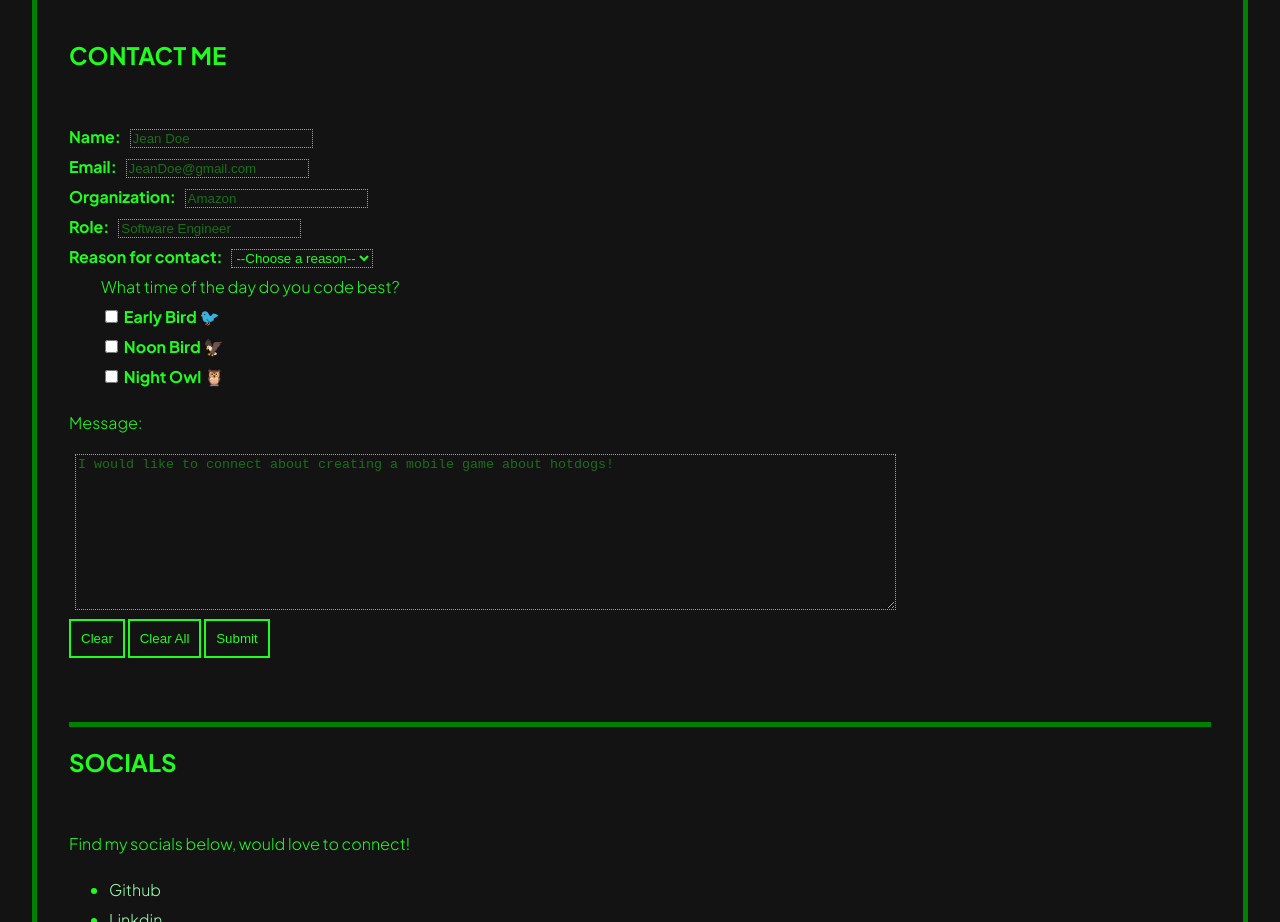
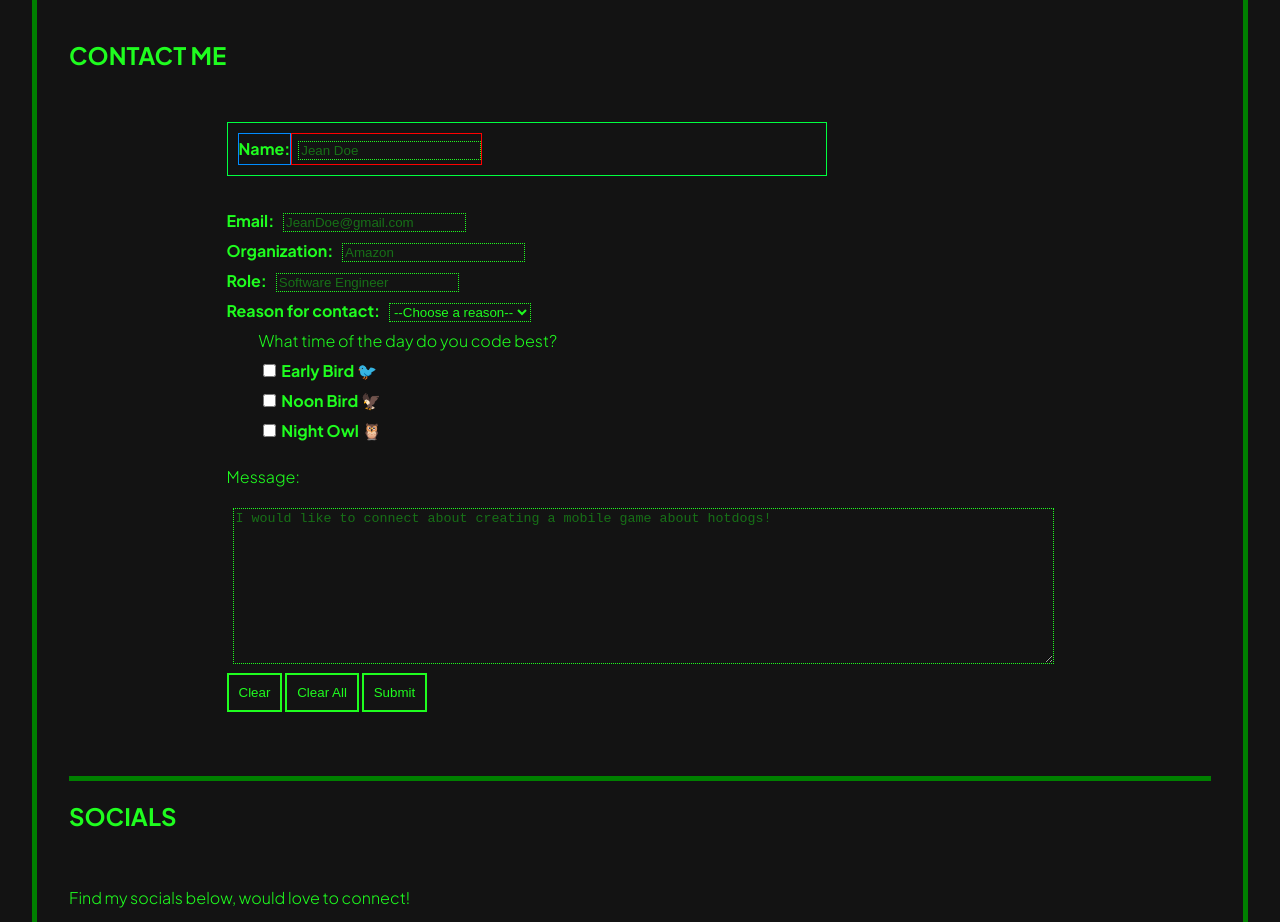
Before and after one commit to cmesias/Carl-M-CV-SB-Project-1-Exercise2-3, a plain HTML site: page index.html in a window 1280 px wide. Shown: the part 3500-4422 px from the top of the page. Drawn offline with Linux system fonts and the light colour scheme; a web font is replaced by a local one.

Commit message:
center the form items
flex-start and flex-end are not working as intended, look into this before next commit

```diff
--- a/index.html
+++ b/index.html
@@ -274,10 +274,23 @@
         <!-- We made input for name, email and message required, and the message has a min and max length -->
         <!-- Recommended to add a '#' to the form action to simulate a form submission -->
         <h2>Contact Me</h2>
+
+        <!-- Container for forms -->
+        <div class="container-forms">
           <form action="#" method="get">
             <!-- Name -->
+
+            <!-- container -->
+            <div class="form-items">
+              <!-- label -->
+              <div class="labels">
                 <label for="name">Name: </label>
+              </div>
+              <!-- input -->
+              <div class="inputs">
                 <input class="form-text" type="text" name="name" id="name" placeholder="Jean Doe" required>
+              </div>
+            </div>
             <br>
 
             <!-- Email -->
@@ -351,6 +364,7 @@
             <button type="submit">Submit</button>
             <br>
           </form>
+        </div>
       </section>
 
       <!-- Socials -->
--- a/style.css
+++ b/style.css
@@ -192,6 +192,32 @@ form * {
     outline: none;
 }
 
+.container-forms {
+    display: flex;
+    justify-content: center;
+}
+
+.form-items {
+    display: flex;
+    width: 600px;
+    border: 1px rgb(0, 255, 64) solid;
+    /* This is only here so I can see the border colors for labels and inputs */
+    padding: 10px;
+}
+
+/* TODO [ ] -This isn't working as intended, this was supposed to put the position on the far left of the container-form div */
+.labels {
+    align-self: flex-start;
+    border: 1px rgb(0, 140, 255) solid;
+}
+
+/* TODO [ ] -This isn't working as intended, this was supposed to put the position on the far right of the container-form div
+   but it's not working. */
+.inputs {
+    align-self: flex-end;
+    border: 1px rgb(255, 0, 0) solid;
+}
+
 /* Add css stylng to buttons on hover */
 button:hover {
     /* makes the button green*/
```
Lines whose indentation alone changed are shown as unchanged.
